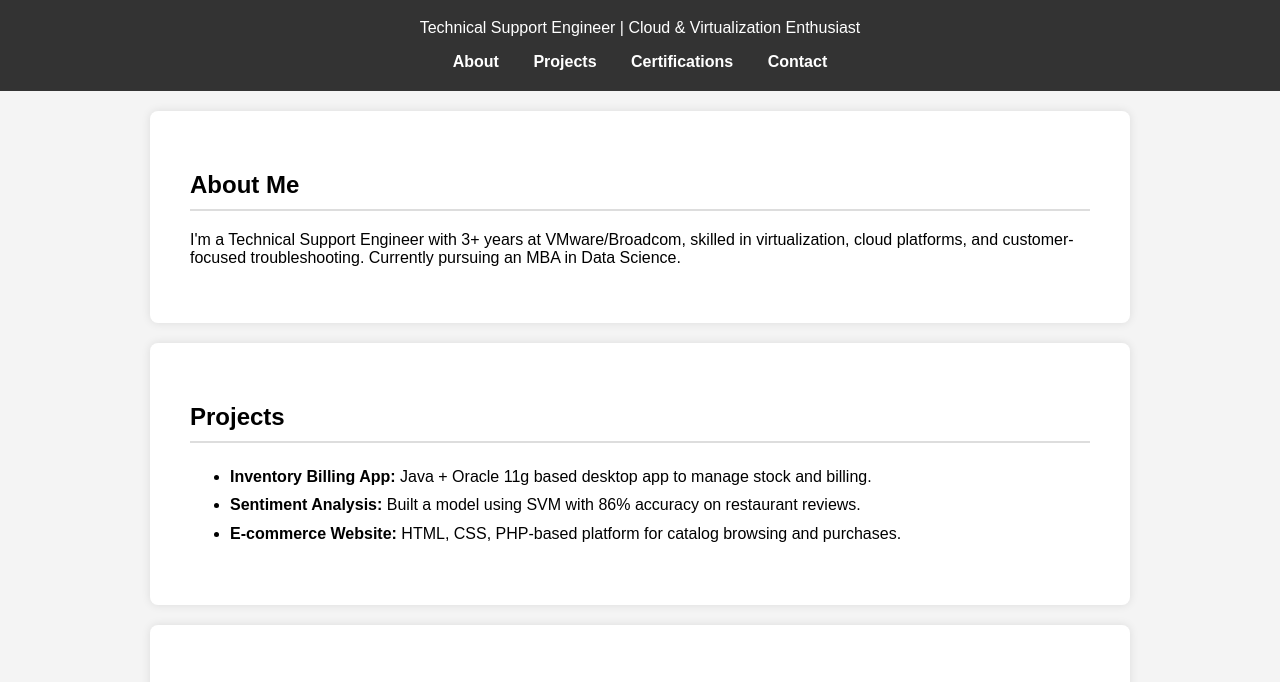
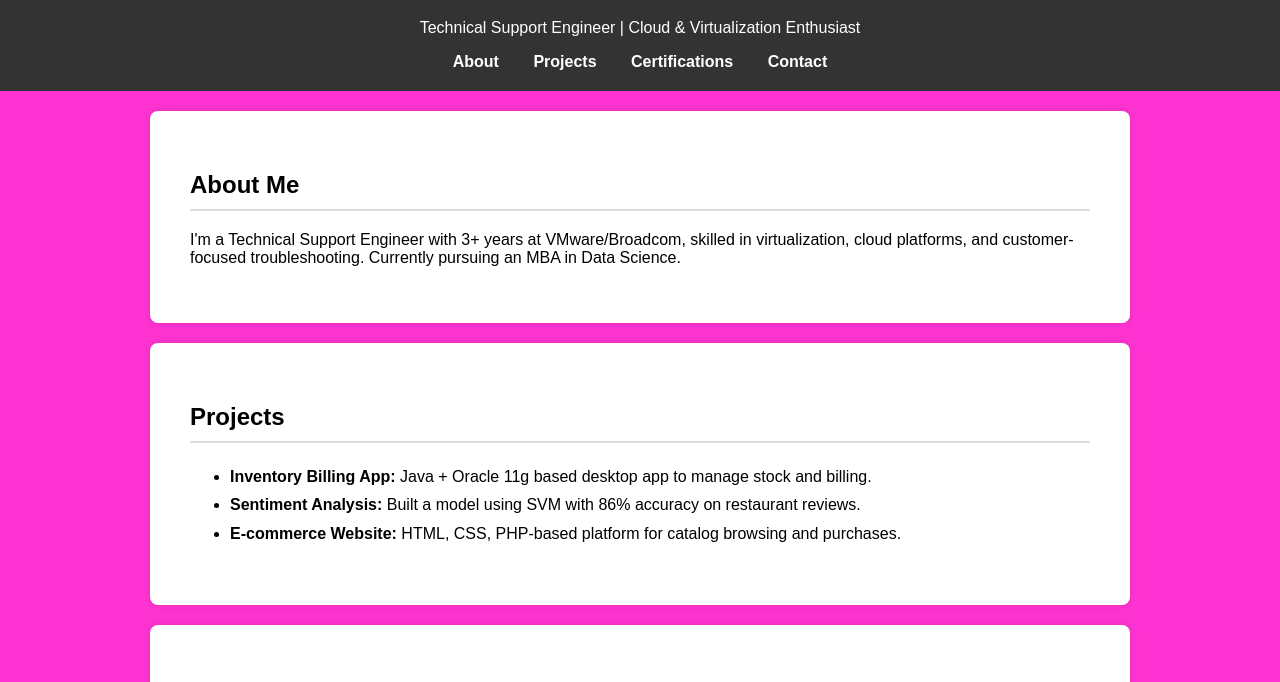
Before and after one commit to Maryam5858/maryam-portfolio, a plain HTML site: page index.html in a window 1280 px wide. Shown: the part 81-763 px from the top of the page. Drawn offline with Linux system fonts and the light colour scheme.

Commit message:
Update index.html

```diff
--- a/index.html
+++ b/index.html
@@ -5,7 +5,7 @@
   <meta name="viewport" content="width=device-width, initial-scale=1.0" />
   <title>Maryam Suhana | Technical Support Engineer</title>
   <style>
-    body { font-family: Arial, sans-serif; margin: 0; padding: 0; background: #f4f4f4; }
+    body { font-family: Arial, sans-serif; margin: 0; padding: 0; background: #ff33d1; }
     header { background: #333; color: white; padding: 20px 0; text-align: center; }
     nav a { color: white; margin: 0 15px; text-decoration: none; font-weight: bold; }
     section { padding: 40px; background: white; margin: 20px auto; width: 90%; max-width: 900px; border-radius: 8px; box-shadow: 0 0 10px rgba(0,0,0,0.1); }
```
